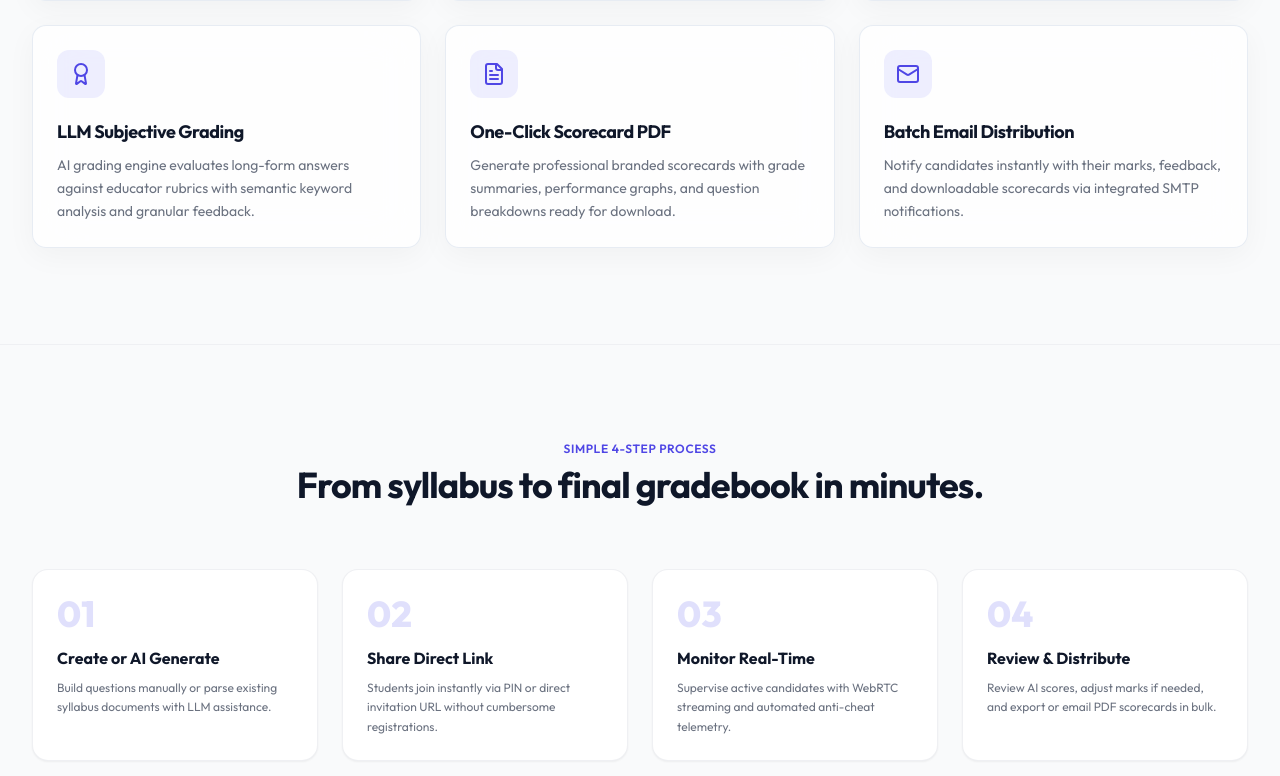
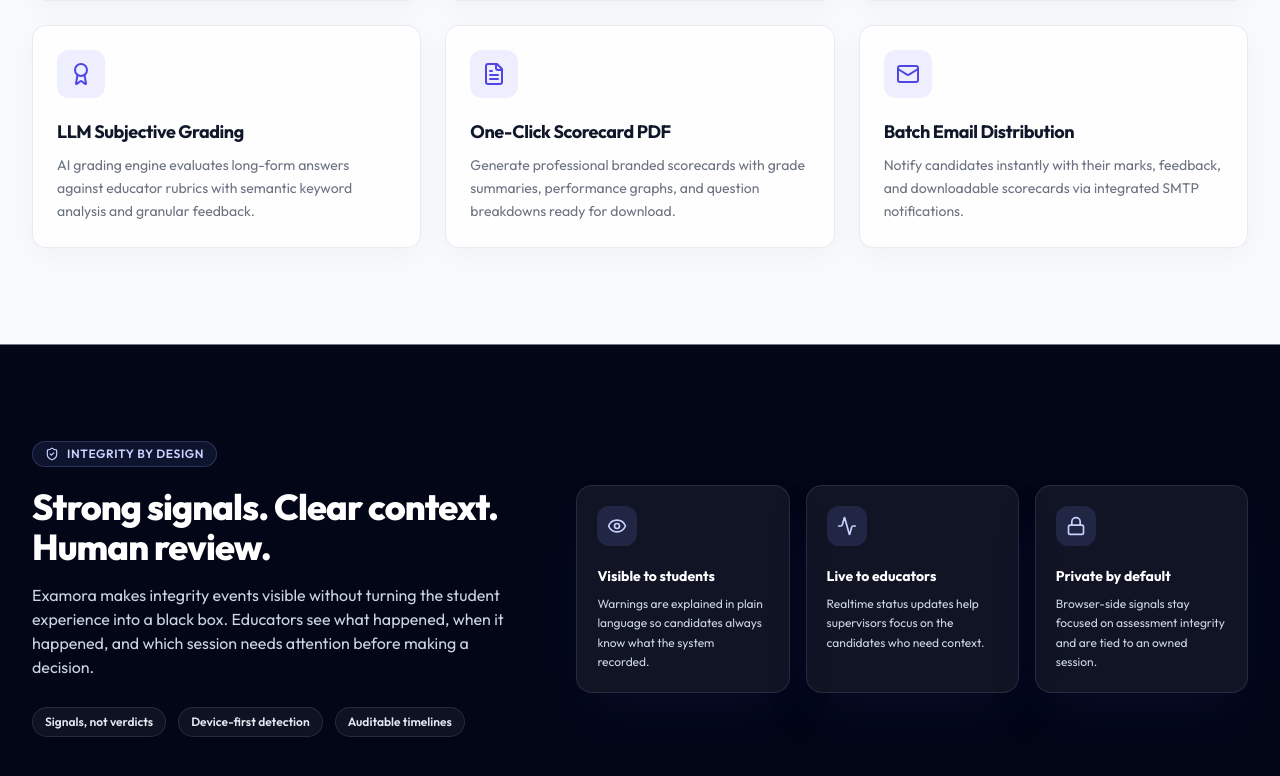
Before and after one commit to siddhpararudra2-debug/EXAMORA_, a Next.js app: page / in a window 1280 px wide. Shown: the part 1968-2744 px from the top of the page. Built offline with nearby package versions, Linux system fonts and the light colour scheme.

Commit message:
Create Examora PRD and polish integrity UX

```diff
--- a/app/page.tsx
+++ b/app/page.tsx
@@ -145,9 +145,15 @@
             </div>
 
             {/* Interactive Preview Tabs */}
-            <div className="flex items-center gap-1 bg-secondary/70 p-1 rounded-xl">
+            <div
+              role="tablist"
+              aria-label="Platform capability preview"
+              className="flex items-center gap-1 bg-secondary/70 p-1 rounded-xl"
+            >
               <button
                 type="button"
+                role="tab"
+                aria-selected={activeTab === "ai"}
                 onClick={() => setActiveTab("ai")}
                 className={`flex items-center gap-1.5 px-3 py-1 text-xs font-semibold rounded-lg transition-all ${
                   activeTab === "ai"
@@ -160,6 +166,8 @@
               </button>
               <button
                 type="button"
+                role="tab"
+                aria-selected={activeTab === "proctoring"}
                 onClick={() => setActiveTab("proctoring")}
                 className={`flex items-center gap-1.5 px-3 py-1 text-xs font-semibold rounded-lg transition-all ${
                   activeTab === "proctoring"
@@ -172,6 +180,8 @@
               </button>
               <button
                 type="button"
+                role="tab"
+                aria-selected={activeTab === "grading"}
                 onClick={() => setActiveTab("grading")}
                 className={`flex items-center gap-1.5 px-3 py-1 text-xs font-semibold rounded-lg transition-all ${
                   activeTab === "grading"
@@ -241,9 +251,27 @@
             {activeTab === "proctoring" && (
               <div className="grid grid-cols-1 sm:grid-cols-3 gap-4">
                 {[
-                  { name: "Alex Rivera", status: "Secure", violation: "0 flags", score: "Q12/20", color: "emerald" },
-                  { name: "Jordan Smith", status: "Tab Switched", violation: "1 warning logged", score: "Q8/20", color: "amber" },
-                  { name: "Taylor Reed", status: "Face Verified", violation: "Active stream", score: "Q15/20", color: "emerald" },
+                  {
+                    name: "Alex Rivera",
+                    status: "Secure",
+                    violation: "0 flags",
+                    score: "Q12/20",
+                    tone: "text-emerald-600 dark:text-emerald-400",
+                  },
+                  {
+                    name: "Jordan Smith",
+                    status: "Tab Switched",
+                    violation: "1 warning logged",
+                    score: "Q8/20",
+                    tone: "text-amber-600 dark:text-amber-400",
+                  },
+                  {
+                    name: "Taylor Reed",
+                    status: "Face Verified",
+                    violation: "Active stream",
+                    score: "Q15/20",
+                    tone: "text-emerald-600 dark:text-emerald-400",
+                  },
                 ].map((candidate, idx) => (
                   <div key={idx} className="rounded-xl border border-border/60 bg-secondary/30 p-3 flex flex-col justify-between">
                     <div className="aspect-video rounded-lg bg-slate-950 flex items-center justify-center relative overflow-hidden">
@@ -258,7 +286,7 @@
                       </span>
                     </div>
                     <div className="mt-3 flex items-center justify-between text-xs">
-                      <span className={`font-semibold text-${candidate.color}-600 dark:text-${candidate.color}-400`}>
+                      <span className={`font-semibold ${candidate.tone}`}>
                         {candidate.status}
                       </span>
                       <span className="text-muted-foreground font-mono">{candidate.score}</span>
@@ -327,6 +355,7 @@
       </section>
 
       {/* Feature Grid */}
+      <span id="results" className="block scroll-mt-24" aria-hidden="true" />
       <section id="features" className="mx-auto max-w-7xl px-4 sm:px-6 lg:px-8 py-24">
         <div className="text-center max-w-3xl mx-auto mb-16">
           <h2 className="text-xs font-semibold uppercase tracking-wider text-indigo-600 dark:text-indigo-400 mb-2">
@@ -386,6 +415,62 @@
               </Card>
             );
           })}
+        </div>
+      </section>
+
+      {/* Integrity & privacy promise */}
+      <section id="proctoring" className="border-y border-border/50 bg-slate-950 py-24 text-white">
+        <div className="mx-auto max-w-7xl px-4 sm:px-6 lg:px-8">
+          <div className="grid grid-cols-1 gap-12 lg:grid-cols-[0.85fr_1.15fr] lg:items-center">
+            <div>
+              <div className="inline-flex items-center gap-2 rounded-full border border-indigo-300/20 bg-indigo-400/10 px-3 py-1 text-xs font-semibold uppercase tracking-wider text-indigo-200">
+                <ShieldCheck className="h-3.5 w-3.5" />
+                Integrity by design
+              </div>
+              <h2 className="mt-5 text-3xl font-extrabold tracking-tight sm:text-4xl">
+                Strong signals. Clear context. Human review.
+              </h2>
+              <p className="mt-4 max-w-xl text-sm leading-relaxed text-slate-300 sm:text-base">
+                Examora makes integrity events visible without turning the student experience into a black box. Educators see what happened, when it happened, and which session needs attention before making a decision.
+              </p>
+              <div className="mt-7 flex flex-wrap gap-3 text-xs font-semibold text-slate-200">
+                <span className="rounded-full border border-white/10 bg-white/5 px-3 py-1.5">Signals, not verdicts</span>
+                <span className="rounded-full border border-white/10 bg-white/5 px-3 py-1.5">Device-first detection</span>
+                <span className="rounded-full border border-white/10 bg-white/5 px-3 py-1.5">Auditable timelines</span>
+              </div>
+            </div>
+
+            <div className="grid grid-cols-1 gap-4 sm:grid-cols-3">
+              {[
+                {
+                  icon: Eye,
+                  title: "Visible to students",
+                  body: "Warnings are explained in plain language so candidates always know what the system recorded.",
+                },
+                {
+                  icon: Activity,
+                  title: "Live to educators",
+                  body: "Realtime status updates help supervisors focus on the candidates who need context.",
+                },
+                {
+                  icon: Lock,
+                  title: "Private by default",
+                  body: "Browser-side signals stay focused on assessment integrity and are tied to an owned session.",
+                },
+              ].map((item) => {
+                const Icon = item.icon;
+                return (
+                  <div key={item.title} className="rounded-2xl border border-white/10 bg-white/[0.06] p-5 shadow-2xl shadow-indigo-950/30">
+                    <div className="flex h-10 w-10 items-center justify-center rounded-xl bg-indigo-400/15 text-indigo-200">
+                      <Icon className="h-5 w-5" />
+                    </div>
+                    <h3 className="mt-5 text-sm font-bold">{item.title}</h3>
+                    <p className="mt-2 text-xs leading-relaxed text-slate-300">{item.body}</p>
+                  </div>
+                );
+              })}
+            </div>
+          </div>
         </div>
       </section>
 
--- a/components/live/SupervisionGrid.tsx
+++ b/components/live/SupervisionGrid.tsx
@@ -543,6 +543,8 @@
                 key={session.id}
                 className="group relative overflow-hidden rounded-2xl border border-border/50 bg-black shadow-sm"
               >
+                {/* Snapshot frames are runtime-generated data URLs; Next Image optimization is not applicable here. */}
+                {/* eslint-disable-next-line @next/next/no-img-element */}
                 <img
                   src={snapshots[session.id]}
                   alt={`${session.studentName} camera snapshot`}
```
Also changed, not shown: 1 other file (tests, documents, lock files or other folders).
